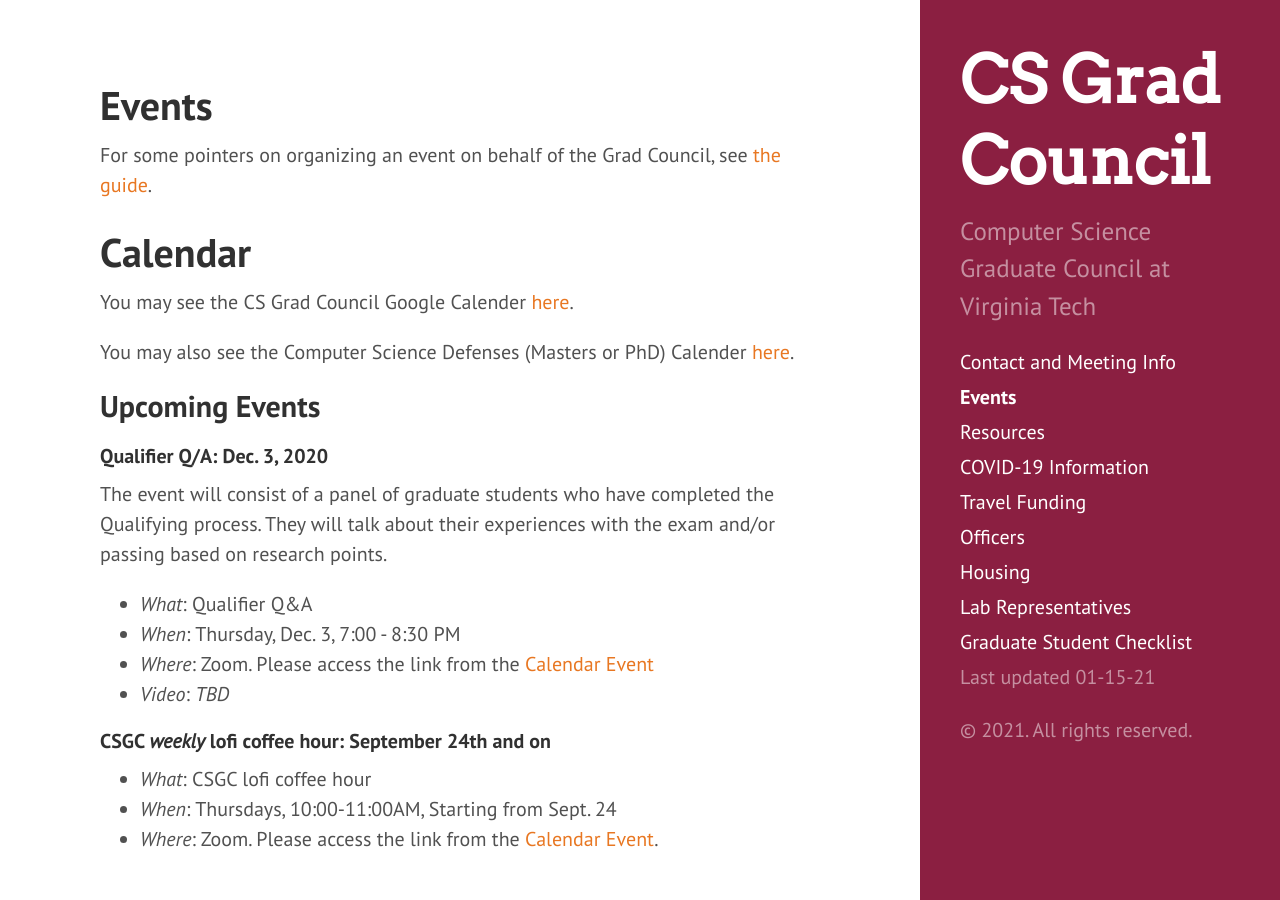
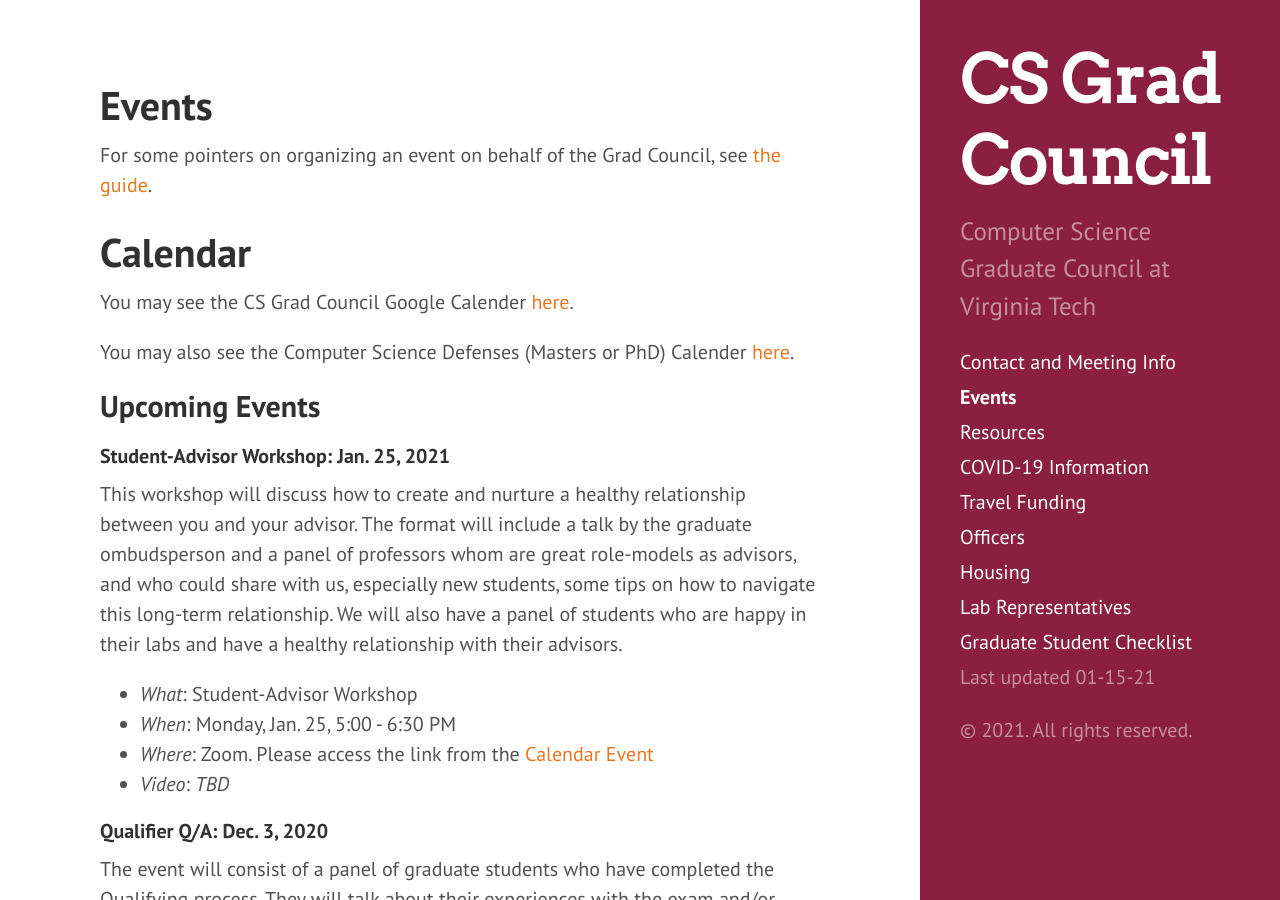
Before and after one commit to CSGraduateCouncil-VirginiaTech/csgc-website, a Jekyll site: the page built from events.md, in a window 1280 px wide and 900 px high. Built offline with Jekyll 4.4.1, drawn with Linux system fonts in a browser that asks for light colours.

Commit message:
Adding student-advisor link

```diff
--- a/events.md
+++ b/events.md
@@ -13,6 +13,16 @@ You may see the CS Grad Council Google Calender [here](https://calendar.google.c
 You may also see the Computer Science Defenses (Masters or PhD) Calender [here](https://calendar.google.com/calendar?cid=Y184b2dhNHRtdXNzbjcydXRnM3ViYzRmcXZ2a0Bncm91cC5jYWxlbmRhci5nb29nbGUuY29t).
 
 ## Upcoming Events
+
+#### Student-Advisor Workshop: Jan. 25, 2021
+
+This workshop will discuss how to create and nurture a healthy relationship between you and your advisor. The format will include a talk by the graduate ombudsperson and a panel of professors whom are great role-models as advisors, and who could share with us, especially new students, some tips on how to navigate this long-term relationship. We will also have a panel of students who are happy in their labs and have a healthy relationship with their advisors.
+
+
+- *What*: Student-Advisor Workshop
+- *When*: Monday, Jan. 25, 5:00 - 6:30 PM
+- *Where*: Zoom.  Please access the link from the [Calendar Event](https://calendar.google.com/event?action=TEMPLATE&tmeid=OWZkZnUyMDNtNjRtcGNibTFiN2U1OGxmMW8gdnQuZWR1X240bnQ0aGdlNTBrdjdqajFjZDN1NzllaW1rQGc&tmsrc=vt.edu_n4nt4hge50kv7jj1cd3u79eimk%40group.calendar.google.com)
+- *Video*: *TBD*
 
 #### Qualifier Q/A: Dec. 3, 2020
 
```
